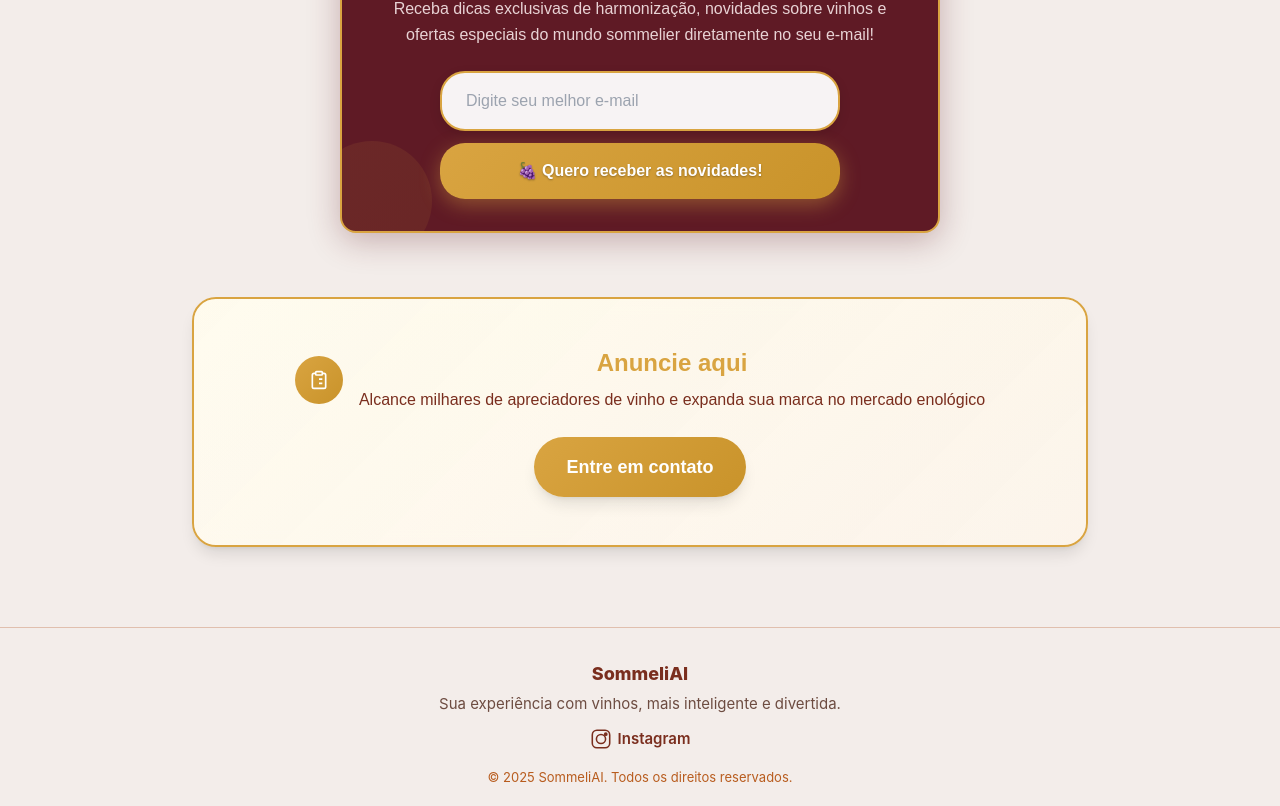
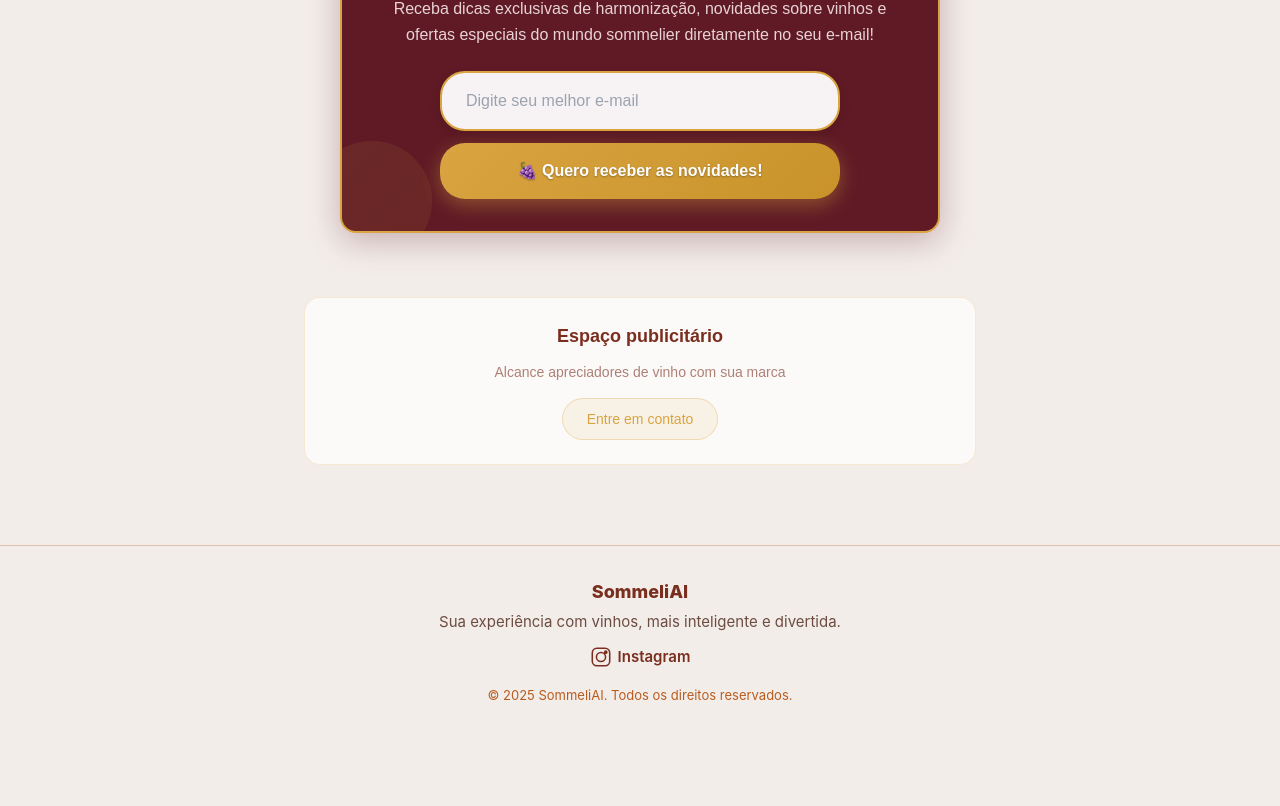
Before and after one commit to brisaevino/sommeliai-ocasarao, a Next.js app: page / in a window 1280 px wide. Shown: the part 1415-2221 px from the top of the page. After the commit the page ends 2139 px from the top, so only its background shows below. Built offline with nearby package versions, Linux system fonts and the light colour scheme.

Commit message:
🗑️ Remove ícone do anúncio + API corrigida

```diff
--- a/src/components/Hero.tsx
+++ b/src/components/Hero.tsx
@@ -507,42 +507,32 @@
           <NewsletterForm />
         </div>
 
-        {/* Patrocínio - Agora apenas anúncios */}
-        <div className="mt-16 relative">
-          <div className="max-w-4xl mx-auto">
-            <div className="relative overflow-hidden p-12 rounded-3xl border-2 transition-all duration-500 shadow-lg text-center"
+        {/* Patrocínio - MAIS DISCRETO */}
+        <div className="mt-16">
+          <div className="max-w-2xl mx-auto">
+            <div className="relative overflow-hidden p-6 rounded-2xl border transition-all duration-300 hover:shadow-md"
                  style={{
-                   background: 'linear-gradient(135deg, rgba(255, 255, 255, 0.95) 0%, rgba(250, 248, 245, 0.9) 100%)',
-                   borderColor: '#d9a441',
+                   background: 'rgba(255, 255, 255, 0.7)',
+                   borderColor: 'rgba(217, 164, 65, 0.2)',
                    backdropFilter: 'blur(10px)'
                  }}>
-              <div className="absolute inset-0 bg-gradient-to-br from-amber-100/30 to-orange-100/30 opacity-100"></div>
 
-              <div className="relative z-10">
-                <div className="flex items-center justify-center mb-6">
-                  <div className="w-12 h-12 rounded-full flex items-center justify-center mr-4"
-                       style={{ background: 'linear-gradient(135deg, #d9a441 0%, #c9932a 100%)', color: 'white' }}>
-                    <svg width="20" height="20" viewBox="0 0 24 24" fill="none" stroke="currentColor" strokeWidth="2">
-                      <path d="M16 4h2a2 2 0 0 1 2 2v14a2 2 0 0 1-2 2H6a2 2 0 0 1-2-2V6a2 2 0 0 1 2-2h2"/>
-                      <rect x="8" y="2" width="8" height="4" rx="1" ry="1"/>
-                      <path d="M12 11h4"/>
-                      <path d="M12 16h4"/>
-                      <path d="M8 11h.01"/>
-                      <path d="M8 16h.01"/>
-                    </svg>
-                  </div>
-                  <div>
-                    <h3 className="font-bold text-2xl mb-2" style={{ color: '#d9a441' }}>Anuncie aqui</h3>
-                    <p className="text-base leading-relaxed max-w-2xl" style={{ color: '#7a2e1e' }}>
-                      Alcance milhares de apreciadores de vinho e expanda sua marca no mercado enológico
-                    </p>
-                  </div>
+              <div className="text-center">
+                <div className="mb-3">
+                  <h3 className="font-semibold text-lg" style={{ color: '#7a2e1e' }}>Espaço publicitário</h3>
                 </div>
+                <p className="text-sm mb-4 max-w-md mx-auto" style={{ color: 'rgba(122, 46, 30, 0.6)' }}>
+                  Alcance apreciadores de vinho com sua marca
+                </p>
 
                 <a
                   href="mailto:brisaevino@gmail.com?subject=Interesse em anunciar no SommeliAI&body=Olá! Gostaria de saber mais sobre as oportunidades de anúncio no SommeliAI."
-                  className="inline-block font-semibold text-lg px-8 py-4 rounded-full hover:scale-105 transition-all shadow-lg"
-                  style={{ background: 'linear-gradient(135deg, #d9a441 0%, #c9932a 100%)', color: 'white' }}
+                  className="inline-block text-sm font-medium px-6 py-2.5 rounded-full transition-all hover:scale-105"
+                  style={{
+                    background: 'rgba(217, 164, 65, 0.1)',
+                    color: '#d9a441',
+                    border: '1px solid rgba(217, 164, 65, 0.3)'
+                  }}
                 >
                   Entre em contato
                 </a>
```
